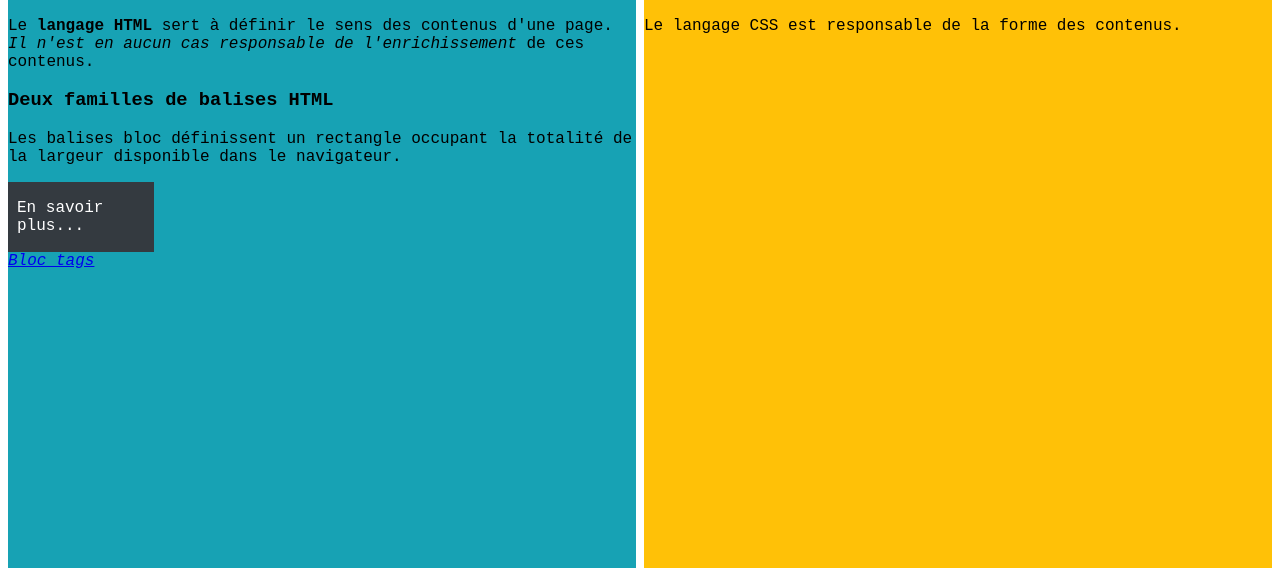
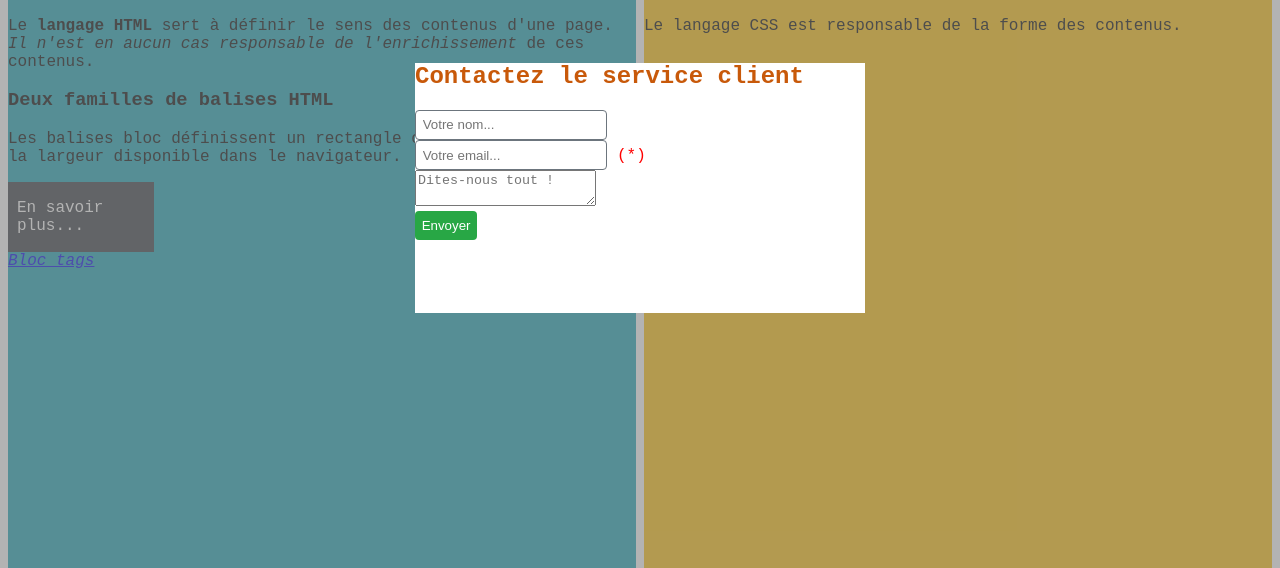
Before and after one commit to Jakkah/init_html, a plain HTML site: page index.html in a window 1280 px wide. Shown: the part 232-800 px from the top of the page. Drawn offline with Linux system fonts and the light colour scheme; files whose address does not match are found by name.

Commit message:
modal design

```diff
--- a/assets/css/styles.css
+++ b/assets/css/styles.css
@@ -126,3 +126,24 @@ footer{
 #section-html footer{
     display: block;
 }
+
+/* Modal css */
+
+.outer-modal{
+    position: fixed;
+    top: 0;
+    left: 0;
+    height: 100%;
+    width: 100%;
+    background-color: rgba(128, 128, 128, 0.6);
+}
+
+.inner-modal{
+    position: relative;
+    background-color: var(--light);
+    width: 450px;
+    height: 250px;
+    margin: 0 auto;
+    top: 50%;
+    transform: translateY(-50%);
+}
--- a/index.html
+++ b/index.html
@@ -164,14 +164,15 @@
             </footer>
         </div>
         <!-- <template id="form-template"> -->
+            <div class="outer-modal">
+                <div class="inner-modal">
+                    <h2>Contactez le service client</h2>
                     <form>
                         <div>
                             <input type="text" name="name-ctrl" id="name-ctrl" placeholder="Votre nom...">
                         </div>
-                <div>
-                   <span class="required">
+                        <div class="required">
                             <input type="email" name="email-ctrl" id="email-ctrl" placeholder="Votre email..." required>
-                   </span>
                         </div>
                         <div>
                             <textarea name="object-ctrl" id="object-ctrl" placeholder="Dites-nous tout !"></textarea>
@@ -180,6 +181,8 @@
                             <button id="send-btn">Envoyer</button>
                         </div>
                     </form>
+                </div>
+            </div>
         <!-- </template> -->
     </body>
 
```
Lines whose indentation alone changed are shown as unchanged.
